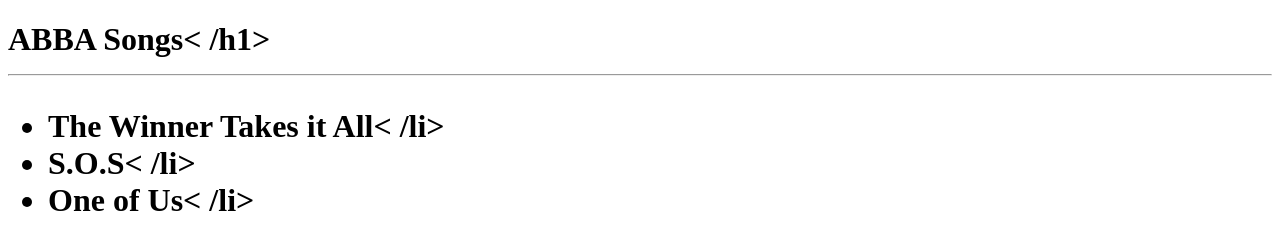
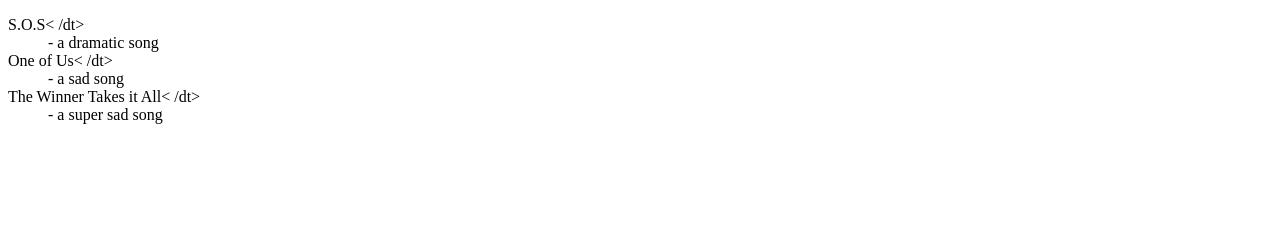
Before and after one commit to Lapatrone/git, a plain HTML site: page index.html in a window 1280 px wide. Drawn offline with Linux system fonts and the light colour scheme.

Commit message:
alteração para lista descritiva

```diff
--- a/index.html
+++ b/index.html
@@ -4,12 +4,13 @@
 <title >PDW Assignment 1 </title >
 </head >
 <body >
-<h1 > ABBA Songs< /h1>
-<hr >
-<ul >
-<li >The Winner Takes it All< /li>
-<li > S.O.S< /li>
-<li >One of Us< /li>
-</ul>
+    <dl >
+        <dt > S.O.S< /dt>
+        <dd > - a dramatic song </dd>
+        <dt >One of Us< /dt>
+        <dd > - a sad song </dd>
+        <dt >The Winner Takes it All< /dt>
+        <dd > - a super sad song </dd>
+        </dl>
 </body >
 </html >
```
